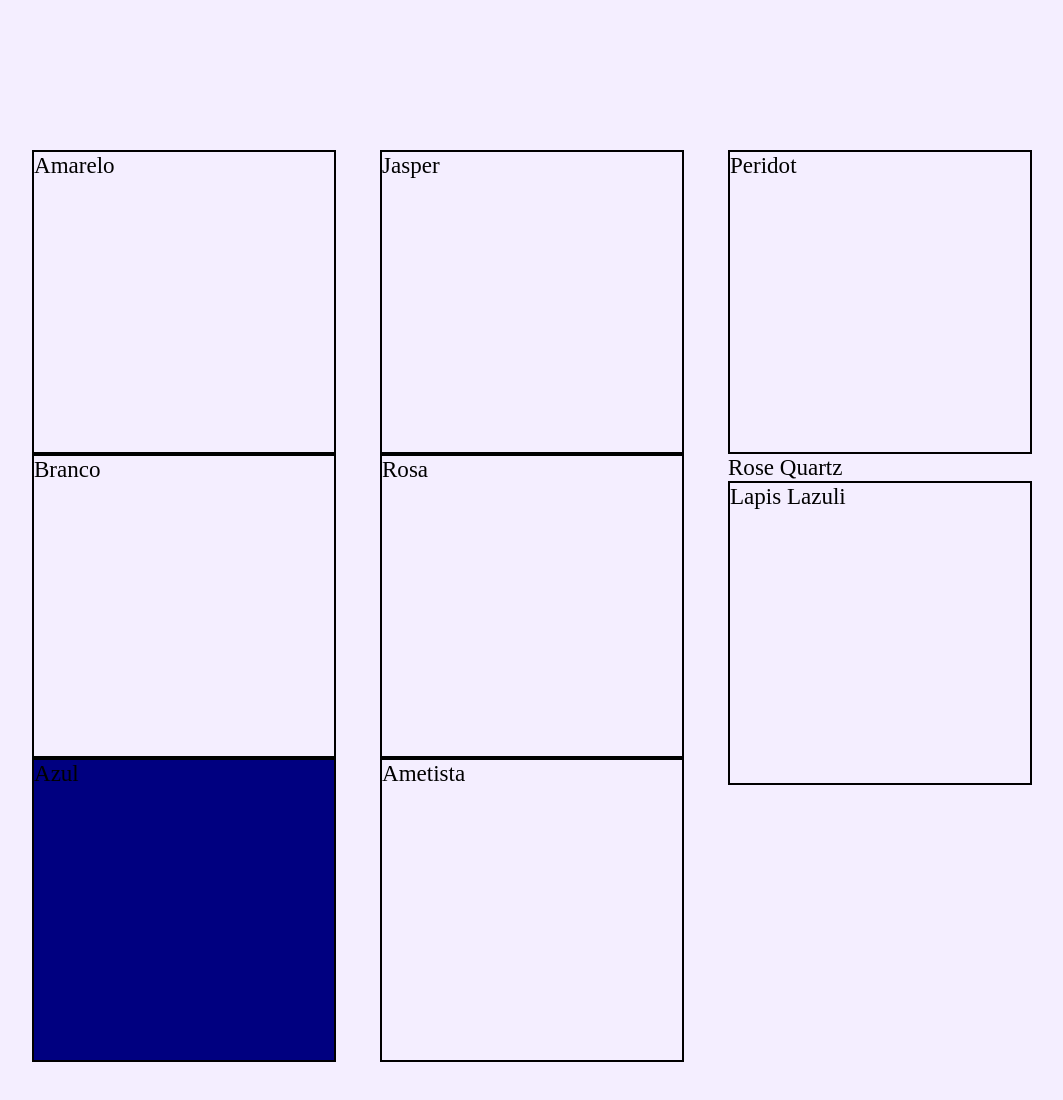
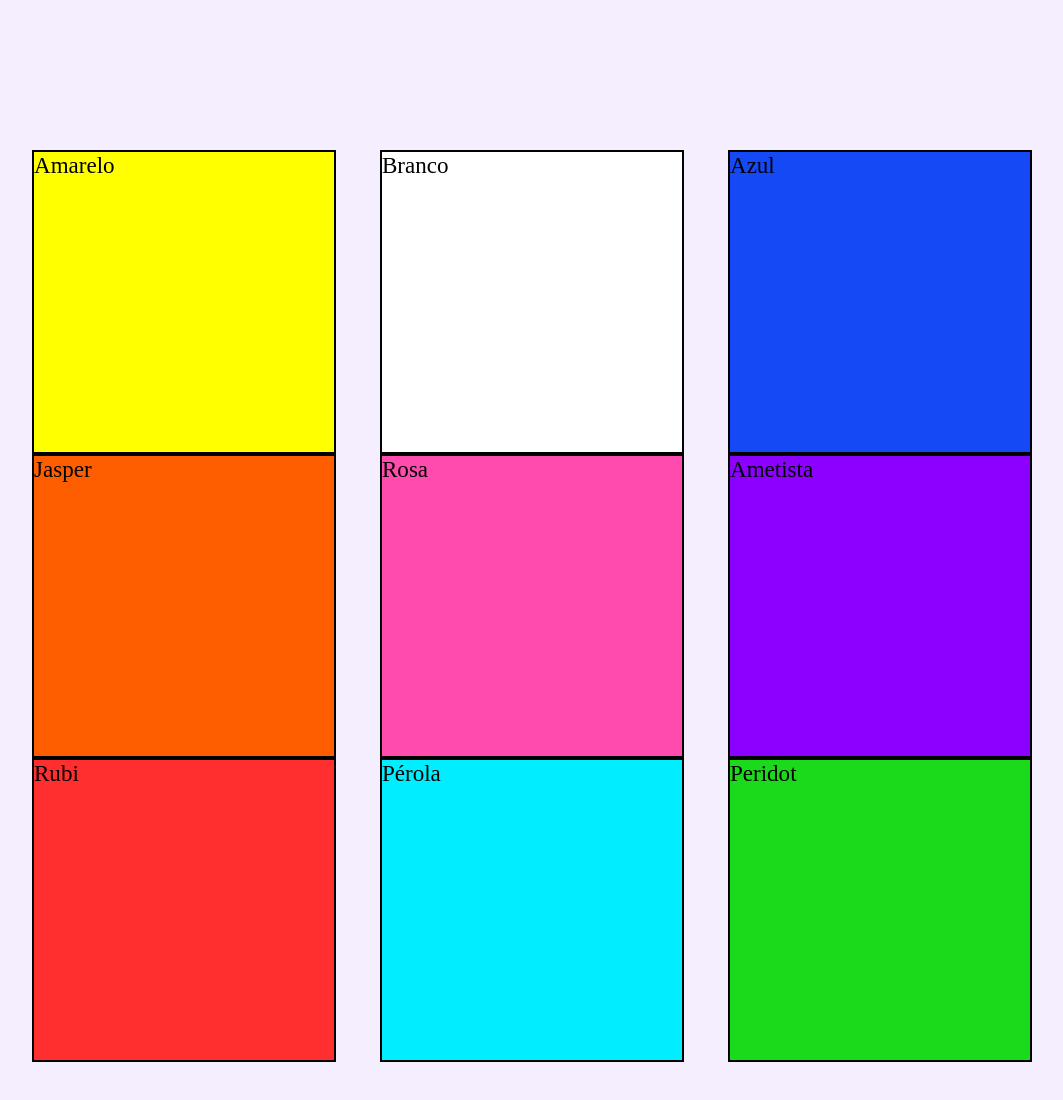
Before and after one commit to lipozinfeliz/cristalgems, a plain HTML site: page index.html in a window 1280 px wide. Shown: the whole page, without its empty margins (108-1171 px from the left). Drawn offline with Linux system fonts and the light colour scheme.

Commit message:
Add files via upload

```diff
--- a/css/estilo.css
+++ b/css/estilo.css
@@ -21,14 +21,38 @@ main {
     border: 2px solid;
 }
 
-#red {
-    background-color: #e80432;
+#yellow {
+    background-color: yellow;
 }
 
-#green {
-    background-color: forestgreen;
+#orange{
+    background-color: #ff5e00;
 }
 
-#blue {
-    background-color: navy;
+#red{
+    background-color: rgb(255, 47, 47);
 }
+
+#white{
+    background-color: white;
+}
+
+#pink{
+    background-color: rgb(255, 75, 174);
+}
+
+#cian{
+    background-color: rgb(0, 238, 255);
+}
+
+#blue{
+    background-color: #1549f5;
+}
+
+#purple{
+    background-color: rgb(140, 0, 255)
+}
+
+#green{
+    background-color: #1bda1b;
+}
--- a/index.html
+++ b/index.html
@@ -13,40 +13,40 @@
             Amarelo
         </section>
 
-        <section class="box" id="white">
-            Branco
+        <section class="box" id="orange">
+            Jasper
         </section>
 
-        <section class="box" id="blue">
-            Azul
+        <section class="box" id="red">
+            Rubi
         </section>
         </container>
 
         <container>
-            <section class="box" id="orange">
-                Jasper
+            <section class="box" id="white">
+                Branco
             </section>
 
-            <section class="box" id="orange">
+            <section class="box" id="pink">
                 Rosa
             </section>
 
-            <section class="box" id="orange">
-                Ametista
+            <section class="box" id="cian">
+                Pérola
             </section>
         </container>
 
         <container>
-            <section class="box" id="orange">
-                Peridot
+            <section class="box" id="blue">
+                Azul
             </section>
 
-            <section>
-                Rose Quartz
+            <section class="box" id="purple">
+                Ametista
             </section>
 
-            <section class="box" id="orange">
-                Lapis Lazuli
+            <section class="box" id="green">
+                Peridot
             </section>
         </container>
 
```
